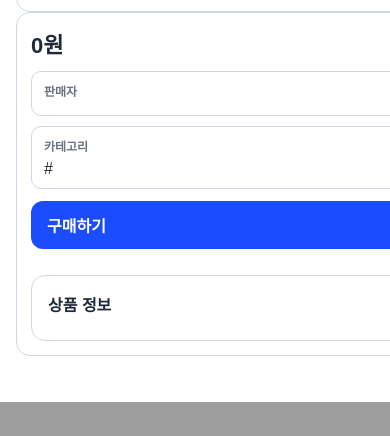
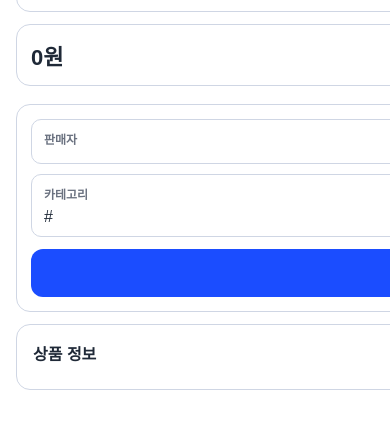
Before and after one commit to wjdfks3560/database_project, a Flask app: template templates/product_detail.html in a window 390 px wide; the page is wider, and only the part inside the window is pictured. Shown: the part 901-1337 px from the top of that part. Before the commit the page ends 1303 px from the top of that part, so only its background shows below. Run offline with Flask 3, Linux system fonts and the light colour scheme; the template is opened without the code that fills it, so the values that code supplies are empty.

Commit message:
Modify rate

```diff
--- a/templates/product_detail.html
+++ b/templates/product_detail.html
@@ -3,45 +3,167 @@
 
 {% block head_extra %}
 <style>
-  :root{--line:#cfd6e4;--text:#1f2937;--muted:#6b7280;--brand:#1b4dff;--bg:#fff;--card:#fff;}
+  :root{
+    --line:#cfd6e4;
+    --text:#1f2937;
+    --muted:#6b7280;
+    --brand:#1b4dff;
+    --bg:#fff;
+    --card:#fff;
+  }
   *{box-sizing:border-box;margin:0;padding:0}
-  body{font-family:"Noto Sans KR",sans-serif;color:var(--text);background:var(--bg)}
-  .container{max-width:1100px;margin:16px auto;padding:0 16px}
-  .titlebar{display:flex;justify-content:space-between;align-items:center;margin:6px 0 14px}
+  body{
+    font-family:"Noto Sans KR",sans-serif;
+    color:var(--text);
+    background:var(--bg);
+  }
+  .container{
+    max-width:1100px;
+    margin:16px auto;
+    padding:0 16px;
+  }
+
+  .titlebar{
+    display:flex;
+    justify-content:space-between;
+    align-items:center;
+    margin:6px 0 14px;
+  }
   .breadcrumbs{font-size:13px;color:var(--muted)}
   .titlebar h1{font-size:20px}
+
+  /* 오른쪽 상단: 찜 / 조회수 */
+  .title-right{
+    display:flex;
+    align-items:center;
+    gap:18px;
+    font-size:13px;
+    color:var(--muted);
+  }
   .view{font-size:13px;color:var(--muted)}
-  .grid{display:grid;grid-template-columns:0.95fr 1fr;gap:18px;align-items:start}
-  .card{background:var(--card);border:1px solid var(--line);border-radius:14px}
+  .zzim-count{font-size:13px;color:var(--muted)}
+
+  /* 두 컬럼 레이아웃 */
+  .grid{
+    display:grid;
+    grid-template-columns:0.95fr 1fr;
+    gap:18px;
+    align-items:flex-start;
+  }
+  .grid-col{
+    display:flex;
+    flex-direction:column;
+    gap:12px;
+  }
+
+  .card{
+    background:var(--card);
+    border:1px solid var(--line);
+    border-radius:14px;
+  }
   .gallery{padding:12px}
-  .thumbs{display:flex;gap:8px;margin-top:10px;flex-wrap:wrap}
-  .thumbs img{width:84px;height:84px;object-fit:cover;border-radius:8px;border:1px solid var(--line)}
-  .photo{width:100%;aspect-ratio:4/3;border-radius:12px;overflow:hidden;display:flex;align-items:center;justify-content:center;background:#eef2ff}
-  .photo img{width:100%;height:100%;object-fit:cover}
-  .info{padding:14px;display:flex;flex-direction:column;gap:12px}
-  .price-row{display:flex;justify-content:space-between;align-items:center}
+  .thumbs{
+    display:flex;
+    gap:8px;
+    margin-top:10px;
+    flex-wrap:wrap;
+  }
+  .thumbs img{
+    width:84px;
+    height:84px;
+    object-fit:cover;
+    border-radius:8px;
+    border:1px solid var(--line);
+  }
+  .photo{
+    width:100%;
+    aspect-ratio:4/3;
+    border-radius:12px;
+    overflow:hidden;
+    display:flex;
+    align-items:center;
+    justify-content:center;
+    background:#eef2ff;
+  }
+  .photo img{
+    width:100%;
+    height:100%;
+    object-fit:cover;
+  }
+
+  .price-card{padding:14px}
+  .info{
+    padding:14px;
+    display:flex;
+    flex-direction:column;
+    gap:12px;
+  }
+  .price-row{
+    display:flex;
+    justify-content:flex-start;
+    align-items:center;
+  }
   .price{font-size:22px;font-weight:800}
-  .zzim-count{font-size:13px;color:var(--muted)}
-  .meta-grid{display:grid;grid-template-columns:1fr 1fr;gap:10px}
-  .meta{background:#fff;border:1px solid var(--line);border-radius:10px;padding:10px 12px}
-  .meta b{display:block;font-size:12px;color:var(--muted);margin-bottom:6px}
-  .btns{display:flex;gap:10px}
-  .btn{border:none;border-radius:12px;padding:12px 16px;font-weight:800;cursor:pointer}
-  .btn-like{background:#fff;border:1px solid var(--line)}
-  .btn-buy{background:var(--brand);color:#fff;flex:1}
-  .desc-card{margin-top:14px;padding:16px}
-  .desc-card h3{font-size:16px;margin-bottom:8px}
-  .desc{white-space:pre-wrap;line-height:1.6}
-  .comments header{display:flex;justify-content:space-between;align-items:center}
-  .toggle{border:1px solid var(--line);background:#fff;border-radius:10px;padding:8px 12px;font-weight:700;cursor:pointer}
-  .comment-wrap{overflow:hidden;transition:max-height .25s ease}
-  .comment-list{display:flex;flex-direction:column;gap:10px;margin-top:10px}
-  .comment{padding:10px 12px;border:1px solid var(--line);border-radius:10px;background:#fff}
-  .comment small{color:var(--muted)}
-  .comment-box{display:flex;gap:8px;margin-top:10px}
-  .comment-box input{flex:1;border:1px solid var(--line);border-radius:10px;padding:10px 12px}
-  .comment-box button{border:none;background:var(--brand);color:#fff;border-radius:10px;padding:10px 14px;font-weight:700;cursor:pointer}
-  @media(max-width:900px){ .grid{grid-template-columns:1fr} }
+
+  .meta-grid{
+    display:grid;
+    grid-template-columns:1fr 1fr;
+    gap:10px;
+  }
+  .meta{
+    background:#fff;
+    border:1px solid var(--line);
+    border-radius:10px;
+    padding:10px 12px;
+  }
+  .meta b{
+    display:block;
+    font-size:12px;
+    color:var(--muted);
+    margin-bottom:6px;
+  }
+
+  .btns{
+    display:flex;
+    gap:10px;
+  }
+  .btn{
+    border:none;
+    border-radius:12px;
+    padding:12px 16px;
+    font-weight:800;
+    cursor:pointer;
+  }
+  .btn-like{
+    background:#fff;
+    border:1px solid var(--line);
+  }
+  .btn-buy{
+    background:var(--brand);
+    color:#fff;
+    flex:1;
+    text-align:center;
+    text-decoration:none;
+    display:inline-flex;
+    align-items:center;
+    justify-content:center;
+  }
+
+  .desc-card{
+    padding:16px;
+  }
+  .desc-card h3{
+    font-size:16px;
+    margin-bottom:8px;
+  }
+  .desc{
+    white-space:pre-wrap;
+    line-height:1.6;
+  }
+
+  @media(max-width:900px){
+    .grid{grid-template-columns:1fr}
+  }
 </style>
 {% endblock %}
 
@@ -54,12 +176,17 @@
       </div>
       <h1>{{ product.title }}</h1>
     </div>
+
+    <!-- 오른쪽 상단: 찜 / 조회수 나란히 -->
+    <div class="title-right">
+      <div class="zzim-count">찜 {{ product.wish_count or 0 }}</div>
       <div class="view">조회수 {{ product.view }}</div>
+    </div>
   </div>
 
   <section class="grid">
-    <!-- 좌측: 이미지 + 댓글 -->
-    <div>
+    <!-- 왼쪽: 이미지 + 가격 -->
+    <div class="grid-col">
       <section class="card gallery">
         <div class="photo">
           <img
@@ -75,14 +202,16 @@
         {% endif %}
       </section>
 
-
-    <!-- 우측: 상품 정보 -->
-    <section class="card info">
+      <section class="card price-card">
         <div class="price-row">
           <div class="price">{{ "{:,}".format(product.price|int) }}원</div>
-        <div class="zzim-count">찜 {{ product.wish_count or 0 }}</div>
+        </div>
+      </section>
     </div>
 
+    <!-- 오른쪽: 판매자/상태/버튼/설명 -->
+    <div class="grid-col">
+      <section class="card info">
         <div class="meta-grid">
           <div class="meta"><b>판매자</b>{{ seller.user_name }}</div>
           <div class="meta"><b>상품 상태</b>{{ product.Product_status }}</div>
@@ -103,40 +232,17 @@
             {% endif %}
           {% endif %}
 
-        <a href="{{ url_for('payment_page', product_id=product.product_id) }}" class="btn btn-buy">구매하기</a>
+          <a href="{{ url_for('payment_page', product_id=product.product_id) }}" class="btn btn-buy">
+            구매하기
+          </a>
         </div>
+      </section>
 
-      <!-- 상품 설명 -->
       <section class="card desc-card">
         <h3>상품 정보</h3>
         <div class="desc">{{ product.description }}</div>
       </section>
-    </section>
+    </div>
   </section>
 </main>
-
-<!-- <script>
-  // 댓글 토글
-  const wrap=document.getElementById('commentWrap');
-  const btn=document.getElementById('toggleBtn');
-  if(btn && wrap){
-    btn.addEventListener('click',()=>{
-      const isOpen=btn.getAttribute('aria-expanded')==='true';
-      if(isOpen){
-        wrap.style.maxHeight='0px';
-        btn.setAttribute('aria-expanded','false');
-        btn.textContent='댓글 펼치기';
-      }else{
-        wrap.style.maxHeight=wrap.scrollHeight+'px';
-        btn.setAttribute('aria-expanded','true');
-        btn.textContent='댓글 접기';
-      }
-    });
-    window.addEventListener('resize',()=>{
-      if(btn.getAttribute('aria-expanded')==='true'){
-        wrap.style.maxHeight=wrap.scrollHeight+'px';
-      }
-    });
-  }
-</script> -->
 {% endblock %}
```
Lines whose indentation alone changed are shown as unchanged.
